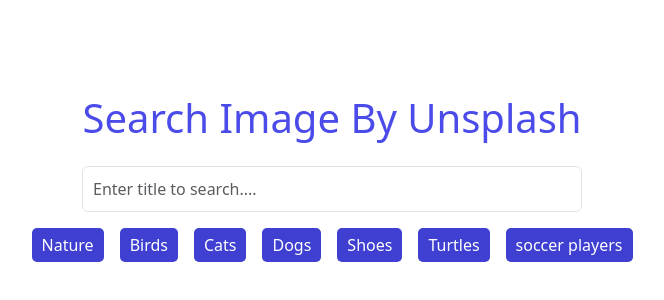
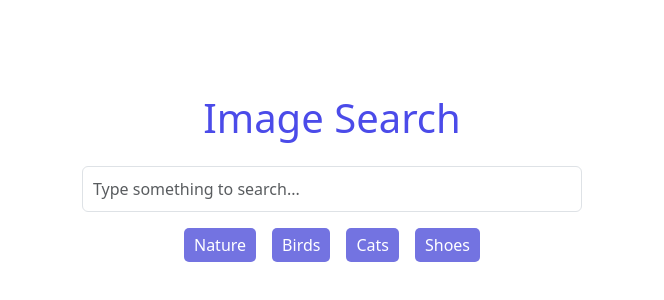
Before and after one commit to subdit/image-search, a React (Vite) app in the folder image-search/unsplash-search-image/: page / in a window 1280 px wide. Shown: the part 206-506 px from the top of the page, without its empty margins (308-972 px from the left). Built offline with nearby package versions, Linux system fonts and the light colour scheme.

Commit message:
modifies and fixing bug on fetchImages method

```diff
--- a/image-search/unsplash-search-image/src/App.jsx
+++ b/image-search/unsplash-search-image/src/App.jsx
@@ -1,6 +1,5 @@
 import axios from 'axios';
-import { useRef, useState } from 'react';
-
+import React, { useRef, useState } from 'react';
 import { Form } from 'react-bootstrap';
 import './index.css';
 
@@ -8,12 +7,9 @@
 const IMAGES_PER_PAGE = 20;
 
 const App = () => {
-  // console.log(import.meta.env.VITE_API_KEY);
-
-  const searchInput = useRef(null); // useRef(hook) to render only one input instead of using useState.
-
+  const searchInput = useRef(null);
   const [images, setImages] = useState([]);
-  const [totalPages, setTotalPages] = useState(0);
+  const [totalImages, setTotalImages] = useState(0);
 
   const fetchImages = async () => {
     try {
@@ -24,18 +20,20 @@
           import.meta.env.VITE_API_KEY
         }`
       );
-      console.log('data', data);
+      console.log('results', data);
       setImages(data.results);
-      setTotalPages(data.total_pages);
+      setTotalImages(data.total_pages);
     } catch (error) {
       console.log(error);
     }
   };
 
   const handleSearch = event => {
-    event.preventDefault(); // to prevent the refresh in the search box
-    searchInput.current.value; // handle the form submission
+    event.preventDefault();
+    console.log(searchInput.current.value);
+    fetchImages();
   };
+
   const handleSelection = selection => {
     searchInput.current.value = selection;
     fetchImages();
@@ -43,28 +41,23 @@
 
   return (
     <div className='container'>
-      <h1 className='title'>Search Image By Unsplash</h1>
-
+      <h1 className='title'>Image Search</h1>
       <div className='search-section'>
         <Form onSubmit={handleSearch}>
           <Form.Control
             type='search'
-            placeholder='Enter title to search....'
+            placeholder='Type something to search...'
             className='search-input'
             ref={searchInput}
           />
         </Form>
       </div>
+
       <div className='filters'>
         <div onClick={() => handleSelection('nature')}>Nature</div>
         <div onClick={() => handleSelection('birds')}>Birds</div>
         <div onClick={() => handleSelection('cats')}>Cats</div>
-        <div onClick={() => handleSelection('dog')}>Dogs</div>
         <div onClick={() => handleSelection('shoes')}>Shoes</div>
-        <div onClick={() => handleSelection('turtles')}>Turtles</div>
-        <div onClick={() => handleSelection('soccer-players')}>
-          soccer players
-        </div>
       </div>
       <div className='images'>
         {images.map(image => (
@@ -79,4 +72,5 @@
     </div>
   );
 };
+
 export default App;
--- a/image-search/unsplash-search-image/src/index.css
+++ b/image-search/unsplash-search-image/src/index.css
@@ -101,7 +101,7 @@
 
 .filters > * {
   padding: 5px 10px;
-  background: #3f3fd2;
+  background: #7373e1;
   color: #fff;
   border-radius: 5px;
   cursor: pointer;
@@ -132,6 +132,10 @@
 
 .images .image:hover {
   transform: translateY(-3px);
+  -webkit-transform: translateY(-3px);
+  -moz-transform: translateY(-3px);
+  -ms-transform: translateY(-3px);
+  -o-transform: translateY(-3px);
 }
 
 /* images section ends */
```
